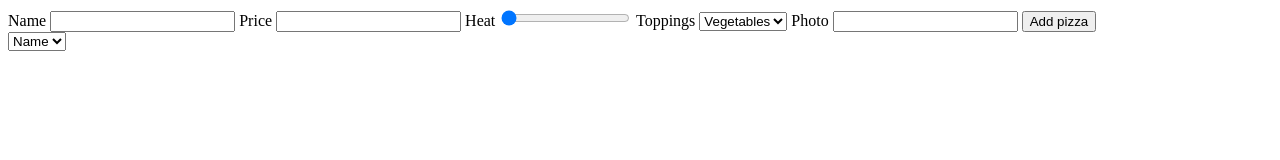
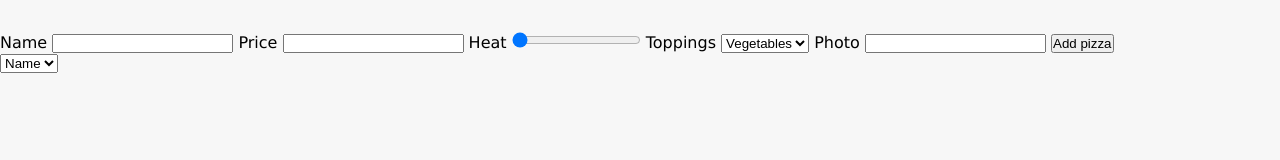
Before and after one commit to KorNito/visma-front-end-developer-task, a plain HTML site: page index.html in a window 1280 px wide. Drawn offline with Linux system fonts and the light colour scheme.

Commit message:
initial css

```diff
--- a/index.html
+++ b/index.html
@@ -5,6 +5,7 @@
     <meta http-equiv="X-UA-Compatible" content="IE=edge" />
     <meta name="viewport" content="width=device-width, initial-scale=1.0" />
     <title>Pizza Menu</title>
+    <link rel="stylesheet" href="./styles.css" />
   </head>
   <body>
     <form class="form">
--- /dev/null
+++ b/styles.css
@@ -0,0 +1,11 @@
+* {
+  margin: 0;
+  padding: 0;
+  box-sizing: border-box;
+}
+
+body {
+  padding-top: 2rem;
+  background-color: #f7f7f7;
+  font-family: Verdana, Geneva, Tahoma, sans-serif;
+}
```
